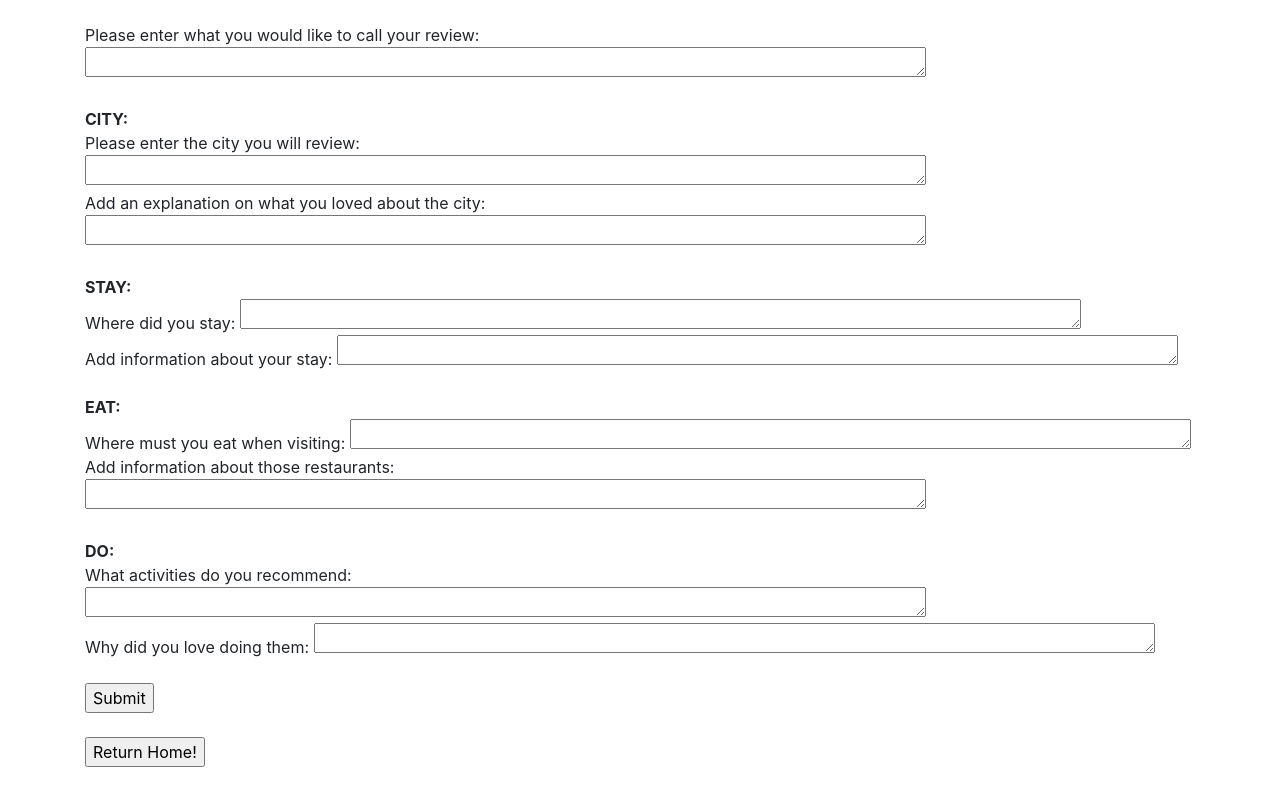
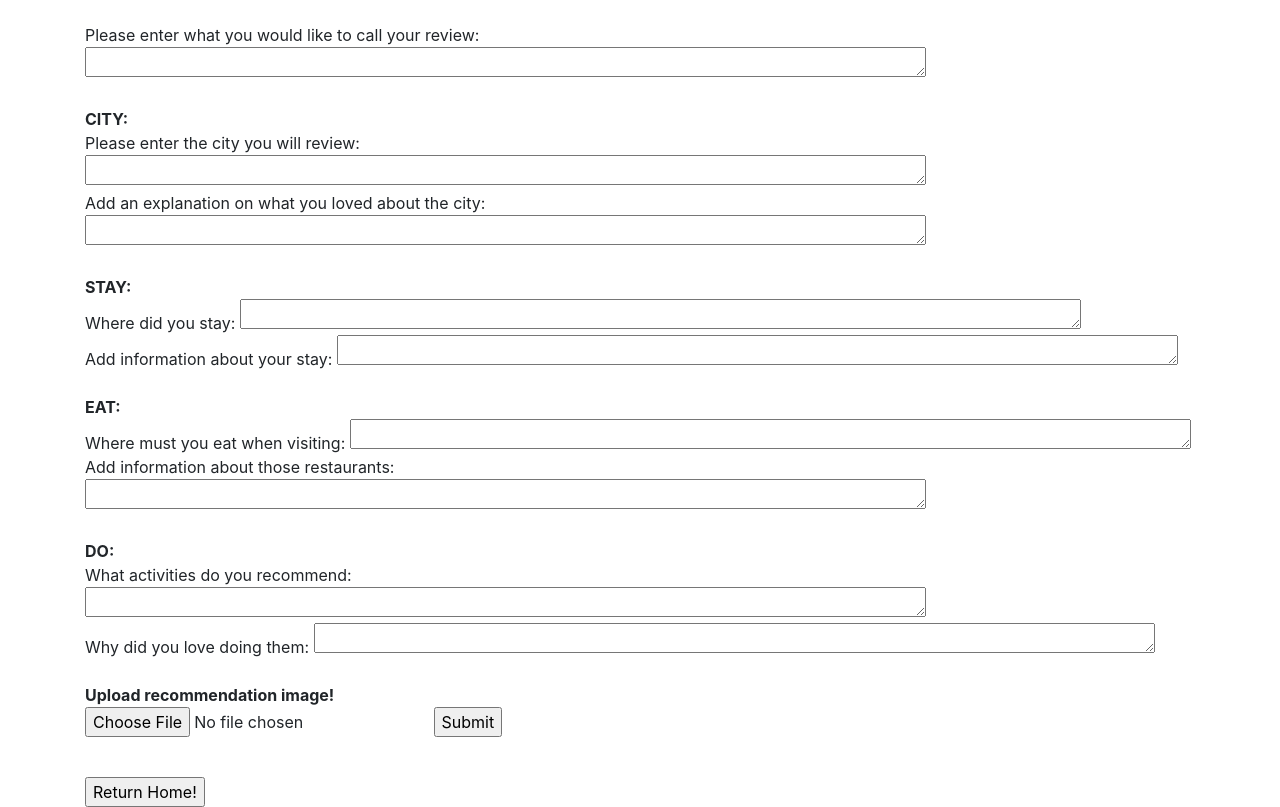
Before and after one commit to EmilySerota/Trip_Rec_Project, a Flask app: page /create_rec in a window 1280 px wide. Shown: the part 128-935 px from the top of the page. Before the commit the page ends 895 px from the top, so only its background shows below. Run offline with Flask 2, Linux system fonts and the light colour scheme; some libraries are stand-ins or nearby versions.

Commit message:
working img upload

```diff
--- a/model.py
+++ b/model.py
@@ -37,6 +37,7 @@ class Recommendation(db.Model):
     eat_info = db.Column(db.String, nullable=True)
     do_name = db.Column(db.String(100), nullable=False)
     do_info = db.Column(db.String, nullable=True)
+    img_url = db.Column(db.String, nullable=True)
 
     def save(self):
         """save new recs"""
@@ -45,7 +46,7 @@ class Recommendation(db.Model):
 
     def __repr__(self):
 
-        return f'<Recommendation rec_id={self.rec_id} city_id={self.city_id} user_id={self.user_id} stay_name={self.stay_name} stay_info={self.stay_info} eat_name={self.eat_name} eat_info={self.eat_info} do_name={self.do_name} do_info={self.do_info}>'
+        return f'<Recommendation rec_id={self.rec_id} city_id={self.city_id} user_id={self.user_id} stay_name={self.stay_name} stay_info={self.stay_info} eat_name={self.eat_name} eat_info={self.eat_info} do_name={self.do_name} do_info={self.do_info} img_url={self.img_url}>'
 
         #connect to City db backreferencing cities table
     city = db.relationship('City', backref=db.backref('recommendations'))
--- a/server.py
+++ b/server.py
@@ -1,14 +1,20 @@
 from jinja2 import StrictUndefined
-from flask import Flask, render_template, redirect, request, flash, session
+from flask import Flask, render_template, redirect, request, flash, session, url_for
 import hashlib, binascii, os
+from werkzeug.utils import secure_filename
 
 from flask_debugtoolbar import DebugToolbarExtension
 
 from model import User, City, Recommendation, connect_to_db, db
 
+UPLOAD_FOLDER = 'static/images'
+ALLOWED_EXTENSIONS = set(['txt', 'pdf', 'png', 'jpg', 'jpeg', 'gif'])
+
 app = Flask(__name__)
+app.config['UPLOAD_FOLDER'] = UPLOAD_FOLDER
 
 app.secret_key = "ABC"
+
 
 #######################################################################
 
@@ -190,7 +196,7 @@ def add_rec_to_db():
     user_id = user_obj.user_id
 
 
-    #get the city_name & info separately since we need city_name for query anyway
+    #get the city_name & info separately since we need city_name for a query
     city_name = request.form.get('city_name')
     city_name = city_name.lower()
     city_info = request.form.get('city_info')
@@ -207,11 +213,21 @@ def add_rec_to_db():
     else:
         city_id = city_obj.city_id
 
+    #get the path for the img, save it in the directory and then save the path before adding to the db in url variable
+    file = request.files['file']
+    print(file)
+    if file and allowed_file(file.filename):
+        filename = secure_filename(file.filename)
+        app.logger.info(os.path.join(app.config['UPLOAD_FOLDER']))
+        file.save(os.path.join(app.config['UPLOAD_FOLDER'], filename))
+
+        img_url = f'static/images/{filename}'
+
     #add to the database
     recommendation = Recommendation(rec_name = request.form.get('rec_name'), stay_name= request.form.get('stay_name'),
                 stay_info = request.form.get('stay_info'), eat_name= request.form.get('eat_name'),
                 eat_info = request.form.get('eat_info'), do_name= request.form.get('do_name'),
-                do_info = request.form.get('do_info'), user_id=user_id, city_id=city_id)
+                do_info = request.form.get('do_info'), user_id=user_id, city_id=city_id, img_url=img_url)
 
     #call the save function to add to the database
     db.session.add(recommendation)
@@ -220,6 +236,10 @@ def add_rec_to_db():
     flash("Awesome! You've created a recommendation")
     return redirect(f'/view_recommendation/{recommendation.rec_id}')
 
+
+def allowed_file(filename):
+    return '.' in filename and \
+        filename.rsplit('.', 1)[1].lower() in ALLOWED_EXTENSIONS
 
 
 @app.route('/recommendations/edit')
@@ -244,6 +264,7 @@ def view_rec(rec_id):
     """show an individual recommendation"""
 
     recommendation = Recommendation.query.get(rec_id)
+    print('%%%%%%%%%%%%%%%%%%%%', recommendation)
     return render_template('recommendation_view.html', recommendation=recommendation)
 
 
--- a/templates/create_rec.html
+++ b/templates/create_rec.html
@@ -3,7 +3,7 @@
 
 <h2>Create a new recommendation to share with others!</h2>
 
-<form action='/create_new_rec' method="POST">
+<form action='/create_new_rec' enctype=multipart/form-data method="POST">
 
     </b><br>
     Please enter what you would like to call your review: <textarea name=rec_name rows='1' cols='80'></textarea><br><br>
@@ -24,9 +24,11 @@
     What activities do you recommend: <textarea name=do_name rows='1' cols='80'></textarea><br>
     Why did you love doing them: <textarea name=do_info rows='1' cols='80'></textarea><br><br>
 
+    <b>Upload recommendation image!</b><br><p><input type=file name=file>
 
 <input type='submit'>
 </form>
+
 
 <br>
 <form action='/'>
--- a/templates/recommendation_view.html
+++ b/templates/recommendation_view.html
@@ -42,6 +42,8 @@ created by {{ recommendation.user.username }}<br><br>
 <div>{{recommendation.city.city_name | title}}</div>
 
 <div><pre  style="white-space: pre-wrap; word-break: keep-all;">{{recommendation.city.city_info}}</pre></div><br>
+
+<div><img src='{{ "../"+recommendation.img_url }}'></div><br>
 
 STAY
 <div><pre  style="white-space: pre-wrap; word-break: keep-all;">{{recommendation.stay_name}}</pre></div>
```
